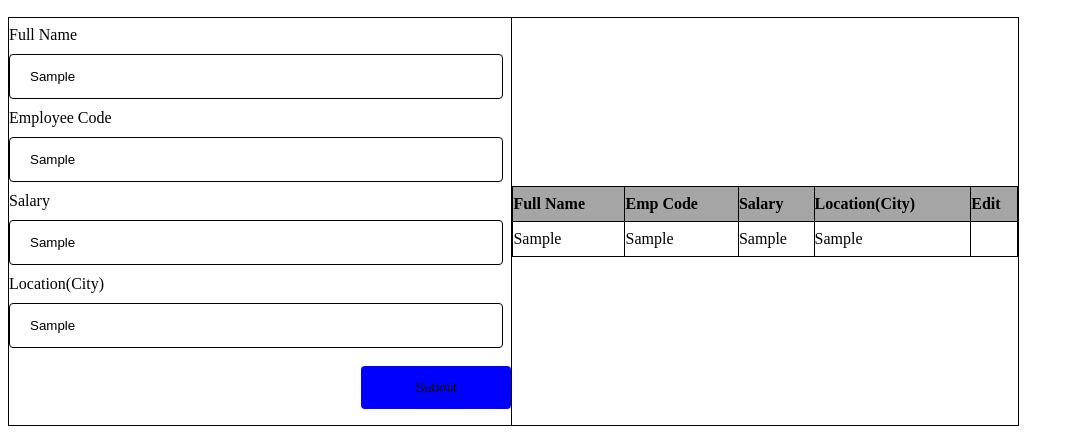
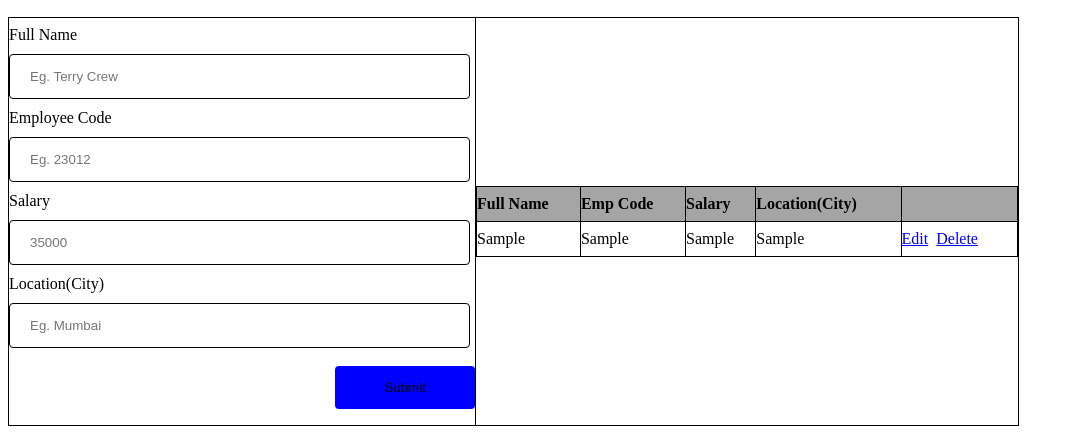
Before and after one commit to abhishekkamat/CRUD-App, a plain HTML site: page index.html in a window 1280 px wide. Both pictures are taken after typing "Sample", "Sample", "Sample", "Sample" into the empty fields and a click on the input "Submit". Shown: the part 50-498 px from the top of the page, without its empty margins (0-1074 px from the left). Drawn offline with Linux system fonts and the light colour scheme.

Commit message:
Add files via upload

```diff
--- a/app.js
+++ b/app.js
@@ -1,31 +1,69 @@
-function onFormSubmit(){
-    var formdata= readFormData();
-    insertNewRecord(formdata);
+var selectedRow = null;
+
+function onFormSubmit() {
+    var formdata = readFormData();
+    if (selectedRow == null) {
+        insertNewRecord(formdata);
+    }
+    else {
+        updateRecord(formdata);
+    }
     resetForm();
 }
 
-function readFormData(){
-    var formdata={};
-    formdata["fname"]=document.getElementById("fname").value;
-    formdata["empcode"]=document.getElementById("empcode").value;
-    formdata["salary"]=document.getElementById("salary").value;
-    formdata["city"]=document.getElementById("city").value;
+function readFormData() {
+    var formdata = {};
+    formdata["fname"] = document.getElementById("fname").value;
+    formdata["empcode"] = document.getElementById("empcode").value;
+    formdata["salary"] = document.getElementById("salary").value;
+    formdata["city"] = document.getElementById("city").value;
     return formdata;
 
 }
 
-function insertNewRecord(data){
-    var table=document.getElementById("employeeList").getElementsByTagName("tbody")[0];
-    var newRow=table.insertRow(table.length);
-    cell1=newRow.insertCell(0);
-    cell1.innerHTML=data.fname;
-    cell2=newRow.insertCell(1);
-    cell2.innerHTML=data.empcode;
-    cell3=newRow.insertCell(2);
-    cell3.innerHTML=data.salary;
-    cell4=newRow.insertCell(3);
-    cell4.innerHTML=data.city;
-    cell5=newRow.insertCell(4);
-    cell5=innerHTML=`<a>Edit</a>
-                     <a>Delete</a>`;
+function insertNewRecord(data) {
+    var table = document.getElementById("employeeList").getElementsByTagName("tbody")[0];
+    var newRow = table.insertRow(table.length);
+    cell1 = newRow.insertCell(0);
+    cell1.innerHTML = data.fname;
+    cell2 = newRow.insertCell(1);
+    cell2.innerHTML = data.empcode;
+    cell3 = newRow.insertCell(2);
+    cell3.innerHTML = data.salary;
+    cell4 = newRow.insertCell(3);
+    cell4.innerHTML = data.city;
+    cell4 = newRow.insertCell(4);
+    cell4.innerHTML = `<a onclick="onEdit(this)">Edit</a>
+                     <a onclick="onDelete(this)">Delete</a>`;
 }
+
+function resetForm() {
+    document.getElementById("fname").value = "";
+    document.getElementById("empcode").value = "";
+    document.getElementById("salary").value = "";
+    document.getElementById("city").value = "";
+    selectedRow = null;
+}
+
+function onEdit(td) {
+    selectedRow = td.parentElement.parentElement;
+    document.getElementById("fname").value = selectedRow.cells[0].innerHTML;
+    document.getElementById("empcode").value = selectedRow.cells[1].innerHTML;
+    document.getElementById("salary").value = selectedRow.cells[2].innerHTML;
+    document.getElementById("city").value = selectedRow.cells[3].innerHTML;
+}
+
+function updateRecord(formdata) {
+    selectedRow.cells[0].innerHTML = formdata.fname;
+    selectedRow.cells[1].innerHTML = formdata.empcode;
+    selectedRow.cells[2].innerHTML = formdata.salary;
+    selectedRow.cells[3].innerHTML = formdata.city;
+}
+
+function onDelete(td) {
+    if (confirm('Are you sure you want to delete this entry?')) {
+        Row = td.parentElement.parentElement;
+        document.getElementById("employeeList").deleteRow(Row.rowIndex);
+        resetForm();
+    }
+}
--- a/index.html
+++ b/index.html
@@ -47,7 +47,7 @@
                             <th>Emp Code</th>
                             <th>Salary</th>
                             <th>Location(City)</th>
-                            <th>Edit</th>
+                            <th></th>
                         </tr>
                     </thead>
                     <tbody>
```
